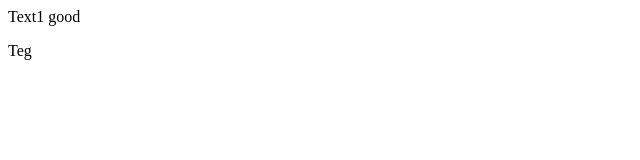
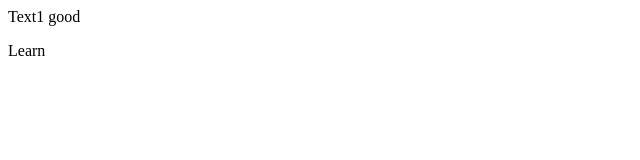
Before and after one commit to RomanHDR/hello, a plain HTML site: page index.html in a window 1280 px wide. Shown: the full height of the page, 0-640 px from the left. Drawn offline with Linux system fonts and the light colour scheme.

Commit message:
learn add

```diff
--- a/index.html
+++ b/index.html
@@ -7,6 +7,6 @@
 </head>
 <body>
     <main>Text1 good</main>
-    <p>Teg</p>
+    <p>Learn</p>
 </body>
 </html>
```
